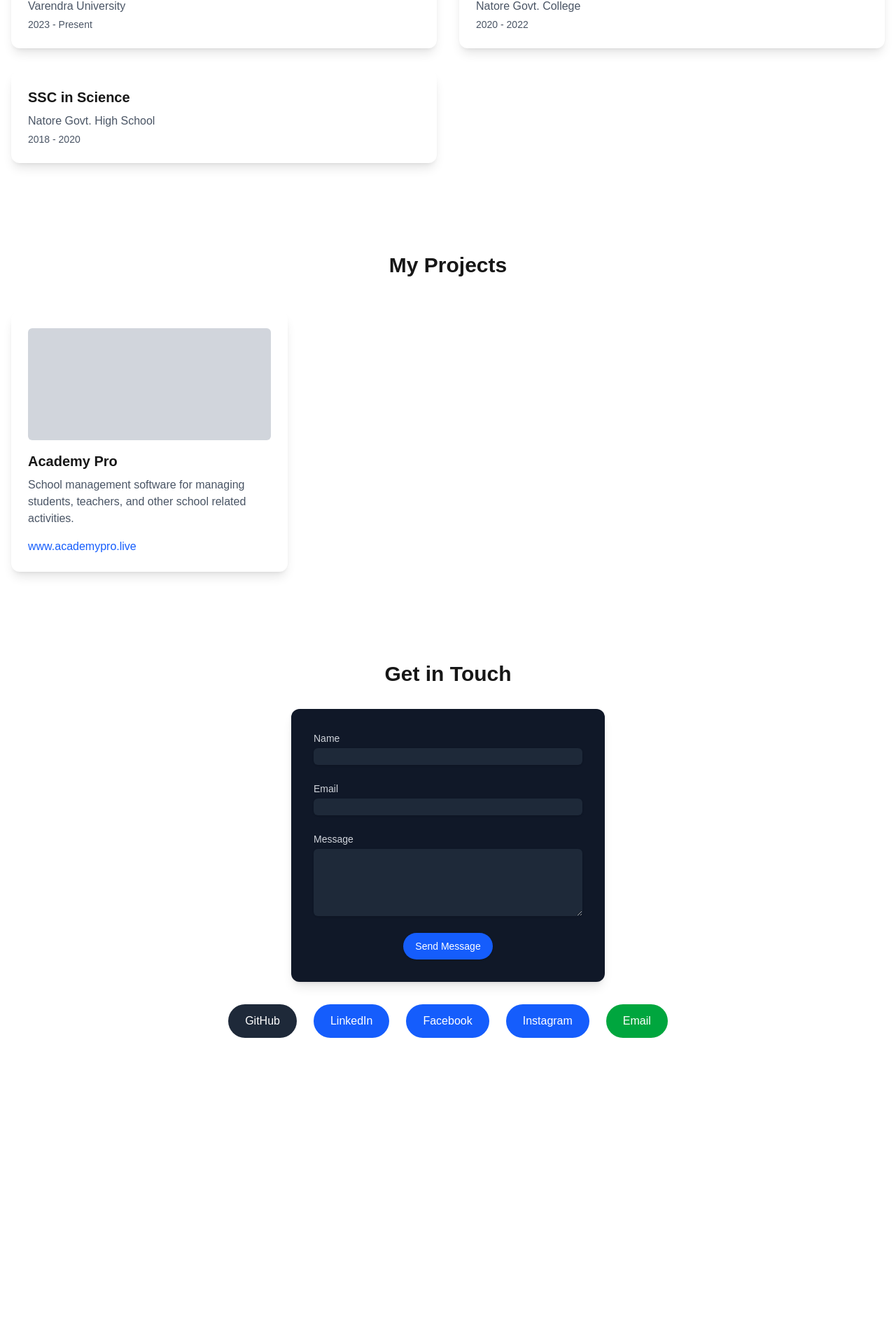
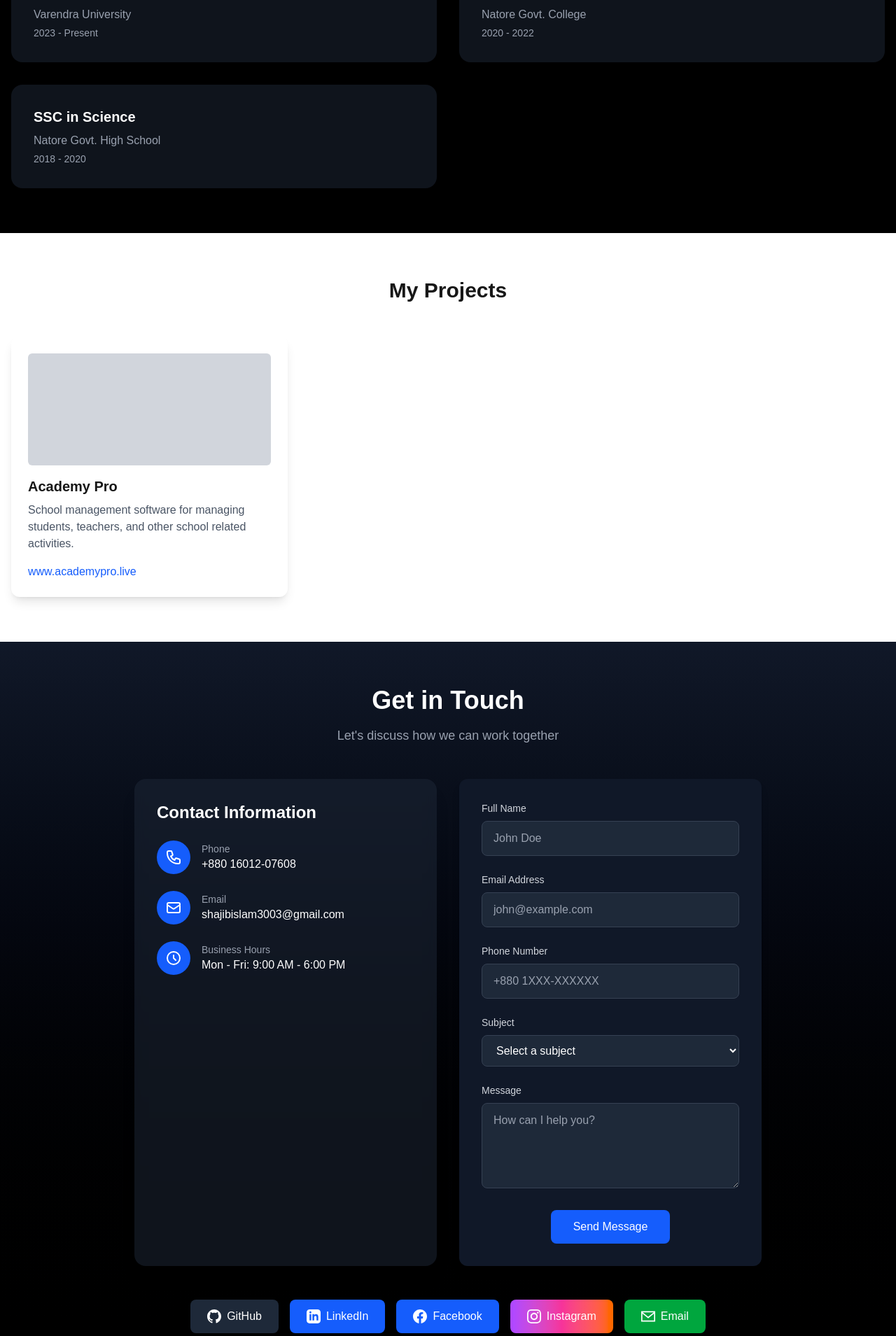
Before and after one commit to ra88ju/my-biodata, a Next.js app: page / in a window 1280 px wide. Shown: the part 1431-3340 px from the top of the page at 70% size. Before the commit the page ends 2978 px from the top, so only its background shows below. Built offline with nearby package versions, Linux system fonts and the light colour scheme.

Commit message:
Enhance education and contact sections: update styles for better visibility, add animations, and improve form fields for user interaction.

```diff
--- a/app/page.tsx
+++ b/app/page.tsx
@@ -173,27 +173,45 @@ export default function Home() {
         {/* =============================== */}
         {/*        EDUCATION SECTION        */}
         {/* =============================== */}
-        <section id="education" className="container mx-auto px-4 py-16">
-          <h2 className="text-3xl font-bold text-center mb-12">Education</h2>
+        <section id="education" className="container mx-auto px-4 py-16 bg-black dark:bg-black">
+          <h2 className="text-3xl md:text-4xl font-bold text-center text-white mb-12">Education</h2>
           <div className="grid grid-cols-1 md:grid-cols-2 gap-8">
             {/* Education Entry 1 */}
-            <div className="bg-white dark:bg-gray-800 rounded-xl p-6 shadow-lg hover:shadow-xl transition-shadow">
-              <h3 className="text-xl font-bold mb-2">BSc in Computer Science and Engineering</h3>
-              <p className="text-gray-600 dark:text-gray-300">Varendra University</p>
-              <p className="text-gray-600 dark:text-gray-300 text-sm mt-1">2023 - Present</p>
-            </div>
+            <motion.div
+              className="bg-gray-800/50 backdrop-blur-sm rounded-2xl p-8 shadow-xl hover:shadow-2xl transition-all duration-300 hover:-translate-y-2"
+              initial={{ opacity: 0, y: 50 }}
+              whileInView={{ opacity: 1, y: 0 }}
+              viewport={{ once: true, amount: 0.5 }}
+              transition={{ duration: 0.5 }}
+            >
+              <h3 className="text-xl font-bold mb-2 text-white">BSc in Computer Science and Engineering</h3>
+              <p className="text-gray-400 mb-1">Varendra University</p>
+              <p className="text-gray-400 text-sm">2023 - Present</p>
+            </motion.div>
             {/* Education Entry 2 */}
-            <div className="bg-white dark:bg-gray-800 rounded-xl p-6 shadow-lg hover:shadow-xl transition-shadow">
-              <h3 className="text-xl font-bold mb-2">HSC in Science</h3>
-              <p className="text-gray-600 dark:text-gray-300">Natore Govt. College</p>
-              <p className="text-gray-600 dark:text-gray-300 text-sm mt-1">2020 - 2022</p>
-            </div>
+            <motion.div
+              className="bg-gray-800/50 backdrop-blur-sm rounded-2xl p-8 shadow-xl hover:shadow-2xl transition-all duration-300 hover:-translate-y-2"
+              initial={{ opacity: 0, y: 50 }}
+              whileInView={{ opacity: 1, y: 0 }}
+              viewport={{ once: true, amount: 0.5 }}
+              transition={{ duration: 0.5, delay: 0.1 }}
+            >
+              <h3 className="text-xl font-bold mb-2 text-white">HSC in Science</h3>
+              <p className="text-gray-400 mb-1">Natore Govt. College</p>
+              <p className="text-gray-400 text-sm">2020 - 2022</p>
+            </motion.div>
             {/* Education Entry 3 */}
-            <div className="bg-white dark:bg-gray-800 rounded-xl p-6 shadow-lg hover:shadow-xl transition-shadow">
-              <h3 className="text-xl font-bold mb-2">SSC in Science</h3>
-              <p className="text-gray-600 dark:text-gray-300">Natore Govt. High School</p>
-              <p className="text-gray-600 dark:text-gray-300 text-sm mt-1">2018 - 2020</p>
-            </div>
+            <motion.div
+              className="bg-gray-800/50 backdrop-blur-sm rounded-2xl p-8 shadow-xl hover:shadow-2xl transition-all duration-300 hover:-translate-y-2"
+              initial={{ opacity: 0, y: 50 }}
+              whileInView={{ opacity: 1, y: 0 }}
+              viewport={{ once: true, amount: 0.5 }}
+              transition={{ duration: 0.5, delay: 0.2 }}
+            >
+              <h3 className="text-xl font-bold mb-2 text-white">SSC in Science</h3>
+              <p className="text-gray-400 mb-1">Natore Govt. High School</p>
+              <p className="text-gray-400 text-sm">2018 - 2020</p>
+            </motion.div>
 
             {/* Add more education entries as needed */}
           </div>
@@ -228,71 +246,175 @@ export default function Home() {
         {/* =============================== */}
         {/*        CONTACT SECTION          */}
         {/* =============================== */}
-        <section id="contact" className="container mx-auto px-4 py-16">
-          <div className="text-center">
-            <h2 className="text-3xl font-bold mb-8">Get in Touch</h2>
+        <section id="contact" className="container mx-auto px-4 py-16 bg-gradient-to-b from-gray-900 to-black">
+          <div className="max-w-4xl mx-auto">
+            <div className="text-center mb-12">
+              <h2 className="text-4xl font-bold mb-4 text-white">Get in Touch</h2>
+              <p className="text-gray-400 text-lg">Let's discuss how we can work together</p>
             </div>
-          <div className="max-w-md mx-auto">
+
+            <div className="grid md:grid-cols-2 gap-8">
+              {/* Contact Information */}
+              <div className="bg-gray-800/50 backdrop-blur-sm rounded-2xl p-8 shadow-xl">
+                <h3 className="text-2xl font-semibold text-white mb-6">Contact Information</h3>
+                <div className="space-y-6">
+                  <div className="flex items-center space-x-4">
+                    <div className="bg-blue-600 p-3 rounded-full">
+                      <svg className="w-6 h-6 text-white" fill="none" stroke="currentColor" viewBox="0 0 24 24">
+                        <path strokeLinecap="round" strokeLinejoin="round" strokeWidth="2" d="M3 5a2 2 0 012-2h3.28a1 1 0 01.948.684l1.498 4.493a1 1 0 01-.502 1.21l-2.257 1.13a11.042 11.042 0 005.516 5.516l1.13-2.257a1 1 0 011.21-.502l4.493 1.498a1 1 0 01.684.949V19a2 2 0 01-2 2h-1C9.716 21 3 14.284 3 6V5z" />
+                      </svg>
+                    </div>
+                    <div>
+                      <p className="text-gray-400 text-sm">Phone</p>
+                      <p className="text-white font-medium">+880 16012-07608</p>
+                    </div>
+                  </div>
+                  <div className="flex items-center space-x-4">
+                    <div className="bg-blue-600 p-3 rounded-full">
+                      <svg className="w-6 h-6 text-white" fill="none" stroke="currentColor" viewBox="0 0 24 24">
+                        <path strokeLinecap="round" strokeLinejoin="round" strokeWidth="2" d="M3 8l7.89 5.26a2 2 0 002.22 0L21 8M5 19h14a2 2 0 002-2V7a2 2 0 00-2-2H5a2 2 0 00-2 2v10a2 2 0 002 2z" />
+                      </svg>
+                    </div>
+                    <div>
+                      <p className="text-gray-400 text-sm">Email</p>
+                      <p className="text-white font-medium">shajibislam3003@gmail.com</p>
+                    </div>
+                  </div>
+                  <div className="flex items-center space-x-4">
+                    <div className="bg-blue-600 p-3 rounded-full">
+                      <svg className="w-6 h-6 text-white" fill="none" stroke="currentColor" viewBox="0 0 24 24">
+                        <path strokeLinecap="round" strokeLinejoin="round" strokeWidth="2" d="M12 8v4l3 3m6-3a9 9 0 11-18 0 9 9 0 0118 0z" />
+                      </svg>
+                    </div>
+                    <div>
+                      <p className="text-gray-400 text-sm">Business Hours</p>
+                      <p className="text-white font-medium">Mon - Fri: 9:00 AM - 6:00 PM</p>
+                    </div>
+                  </div>
+                </div>
+              </div>
+
               {/* Contact Form */}
               <form className="bg-gray-900 rounded-xl p-8 shadow-lg space-y-6">
                 <div>
-                <label htmlFor="name" className="block text-sm font-medium text-gray-300">Name</label>
-                <input type="text" id="name" name="name" className="mt-1 block w-full rounded-md border-gray-700 bg-gray-800 text-white shadow-sm focus:border-blue-500 focus:ring-blue-500" />
+                  <label htmlFor="name" className="block text-sm font-medium text-gray-300 mb-2">Full Name</label>
+                  <input
+                    type="text"
+                    id="name"
+                    name="name"
+                    className="w-full px-4 py-3 rounded-lg bg-gray-800 border border-gray-700 text-white placeholder-gray-400 focus:outline-none focus:ring-2 focus:ring-blue-500 focus:border-transparent transition-all duration-200"
+                    placeholder="John Doe"
+                  />
                 </div>
                 <div>
-                <label htmlFor="email" className="block text-sm font-medium text-gray-300">Email</label>
-                <input type="email" id="email" name="email" className="mt-1 block w-full rounded-md border-gray-700 bg-gray-800 text-white shadow-sm focus:border-blue-500 focus:ring-blue-500" />
+                  <label htmlFor="email" className="block text-sm font-medium text-gray-300 mb-2">Email Address</label>
+                  <input
+                    type="email"
+                    id="email"
+                    name="email"
+                    className="w-full px-4 py-3 rounded-lg bg-gray-800 border border-gray-700 text-white placeholder-gray-400 focus:outline-none focus:ring-2 focus:ring-blue-500 focus:border-transparent transition-all duration-200"
+                    placeholder="john@example.com"
+                  />
                 </div>
                 <div>
-                <label htmlFor="message" className="block text-sm font-medium text-gray-300">Message</label>
-                <textarea id="message" name="message" rows={4} className="mt-1 block w-full rounded-md border-gray-700 bg-gray-800 text-white shadow-sm focus:border-blue-500 focus:ring-blue-500"></textarea>
+                  <label htmlFor="phone" className="block text-sm font-medium text-gray-300 mb-2">Phone Number</label>
+                  <input
+                    type="tel"
+                    id="phone"
+                    name="phone"
+                    className="w-full px-4 py-3 rounded-lg bg-gray-800 border border-gray-700 text-white placeholder-gray-400 focus:outline-none focus:ring-2 focus:ring-blue-500 focus:border-transparent transition-all duration-200"
+                    placeholder="+880 1XXX-XXXXXX"
+                  />
+                </div>
+                <div>
+                  <label htmlFor="subject" className="block text-sm font-medium text-gray-300 mb-2">Subject</label>
+                  <select
+                    id="subject"
+                    name="subject"
+                    className="w-full px-4 py-3 rounded-lg bg-gray-800 border border-gray-700 text-white focus:outline-none focus:ring-2 focus:ring-blue-500 focus:border-transparent transition-all duration-200"
+                  >
+                    <option value="">Select a subject</option>
+                    <option value="project">Project Inquiry</option>
+                    <option value="job">Job Opportunity</option>
+                    <option value="collaboration">Collaboration</option>
+                    <option value="other">Other</option>
+                  </select>
+                </div>
+                <div>
+                  <label htmlFor="message" className="block text-sm font-medium text-gray-300 mb-2">Message</label>
+                  <textarea
+                    id="message"
+                    name="message"
+                    rows={4}
+                    className="w-full px-4 py-3 rounded-lg bg-gray-800 border border-gray-700 text-white placeholder-gray-400 focus:outline-none focus:ring-2 focus:ring-blue-500 focus:border-transparent transition-all duration-200"
+                    placeholder="How can I help you?"
+                  ></textarea>
                 </div>
                 <div className="text-center">
-                <button type="submit" className="inline-flex justify-center py-2 px-4 border border-transparent shadow-sm text-sm font-medium rounded-full text-white bg-blue-600 hover:bg-blue-700 focus:outline-none focus:ring-2 focus:ring-offset-2 focus:ring-blue-500 transition-colors">
+                  <button
+                    type="submit"
+                    className="w-full md:w-auto bg-blue-600 text-white px-8 py-3 rounded-lg font-medium hover:bg-blue-700 focus:outline-none focus:ring-2 focus:ring-blue-500 focus:ring-offset-2 focus:ring-offset-gray-800 transition-all duration-200 transform hover:scale-[1.02]"
+                  >
                     Send Message
                   </button>
                 </div>
               </form>
+            </div>
 
             {/* Social Links */}
-            <div className="flex justify-center gap-6 mt-8">
+            <div className="flex flex-wrap justify-center gap-4 mt-12">
               <a
                 href="https://github.com/ra88ju"
                 target="_blank"
                 rel="noopener noreferrer"
-                className="bg-gray-800 text-white px-6 py-3 rounded-full hover:bg-gray-700 transition-all duration-300 hover:scale-110"
+                className="flex items-center space-x-2 bg-gray-800 text-white px-6 py-3 rounded-lg hover:bg-gray-700 transition-all duration-300 hover:scale-105"
               >
-                GitHub
+                <svg className="w-5 h-5" fill="currentColor" viewBox="0 0 24 24">
+                  <path d="M12 0c-6.626 0-12 5.373-12 12 0 5.302 3.438 9.8 8.207 11.387.599.111.793-.261.793-.577v-2.234c-3.338.726-4.033-1.416-4.033-1.416-.546-1.387-1.333-1.756-1.333-1.756-1.089-.745.083-.729.083-.729 1.205.084 1.839 1.237 1.839 1.237 1.07 1.834 2.807 1.304 3.492.997.107-.775.418-1.305.762-1.604-2.665-.305-5.467-1.334-5.467-5.931 0-1.311.469-2.381 1.236-3.221-.124-.303-.535-1.524.117-3.176 0 0 1.008-.322 3.301 1.23.957-.266 1.983-.399 3.003-.404 1.02.005 2.047.138 3.006.404 2.291-1.552 3.297-1.23 3.297-1.23.653 1.653.242 2.874.118 3.176.77.84 1.235 1.911 1.235 3.221 0 4.609-2.807 5.624-5.479 5.921.43.372.823 1.102.823 2.222v3.293c0 .319.192.694.801.576 4.765-1.589 8.199-6.086 8.199-11.386 0-6.627-5.373-12-12-12z"/>
+                </svg>
+                <span>GitHub</span>
               </a>
               <a
                 href="https://linkedin.com"
                 target="_blank"
                 rel="noopener noreferrer"
-                className="bg-blue-600 text-white px-6 py-3 rounded-full hover:bg-blue-700 transition-all duration-300 hover:scale-110"
+                className="flex items-center space-x-2 bg-blue-600 text-white px-6 py-3 rounded-lg hover:bg-blue-700 transition-all duration-300 hover:scale-105"
               >
-                LinkedIn
+                <svg className="w-5 h-5" fill="currentColor" viewBox="0 0 24 24">
+                  <path d="M19 0h-14c-2.761 0-5 2.239-5 5v14c0 2.761 2.239 5 5 5h14c2.762 0 5-2.239 5-5v-14c0-2.761-2.238-5-5-5zm-11 19h-3v-11h3v11zm-1.5-12.268c-.966 0-1.75-.79-1.75-1.764s.784-1.764 1.75-1.764 1.75.79 1.75 1.764-.783 1.764-1.75 1.764zm13.5 12.268h-3v-5.604c0-3.368-4-3.113-4 0v5.604h-3v-11h3v1.765c1.396-2.586 7-2.777 7 2.476v6.759z"/>
+                </svg>
+                <span>LinkedIn</span>
               </a>
               <a
                 href="https://www.facebook.com/dmshajib.islamraju"
                 target="_blank"
                 rel="noopener noreferrer"
-                className="bg-blue-600 text-white px-6 py-3 rounded-full hover:bg-blue-700 transition-all duration-300 hover:scale-110"
+                className="flex items-center space-x-2 bg-blue-600 text-white px-6 py-3 rounded-lg hover:bg-blue-700 transition-all duration-300 hover:scale-105"
               >
-                Facebook
+                <svg className="w-5 h-5" fill="currentColor" viewBox="0 0 24 24">
+                  <path d="M24 12.073c0-6.627-5.373-12-12-12s-12 5.373-12 12c0 5.99 4.388 10.954 10.125 11.854v-8.385H7.078v-3.47h3.047V9.43c0-3.007 1.792-4.669 4.533-4.669 1.312 0 2.686.235 2.686.235v2.953H15.83c-1.491 0-1.956.925-1.956 1.874v2.25h3.328l-.532 3.47h-2.796v8.385C19.612 23.027 24 18.062 24 12.073z"/>
+                </svg>
+                <span>Facebook</span>
               </a>
               <a
                 href="https://www.instagram.com/dmshajib.islamraju/?__pwa=1"
                 target="_blank"
                 rel="noopener noreferrer"
-                className="bg-blue-600 text-white px-6 py-3 rounded-full hover:bg-blue-700 transition-all duration-300 hover:scale-110"
+                className="flex items-center space-x-2 bg-gradient-to-r from-purple-500 via-pink-500 to-orange-500 text-white px-6 py-3 rounded-lg hover:opacity-90 transition-all duration-300 hover:scale-105"
               >
-                Instagram
+                <svg className="w-5 h-5" fill="currentColor" viewBox="0 0 24 24">
+                  <path d="M12 2.163c3.204 0 3.584.012 4.85.07 3.252.148 4.771 1.691 4.919 4.919.058 1.265.069 1.645.069 4.849 0 3.205-.012 3.584-.069 4.849-.149 3.225-1.664 4.771-4.919 4.919-1.266.058-1.644.07-4.85.07-3.204 0-3.584-.012-4.849-.07-3.26-.149-4.771-1.699-4.919-4.92-.058-1.265-.07-1.644-.07-4.849 0-3.204.013-3.583.07-4.849.149-3.227 1.664-4.771 4.919-4.919 1.266-.059 1.645-.069 4.849-.069zm0-2.163c-3.259 0-3.667.014-4.947.072-4.358.2-6.78 2.618-6.98 6.98-.059 1.281-.073 1.689-.073 4.948 0 3.259.014 3.668.072 4.948.2 4.358 2.618 6.78 6.98 6.98 1.281.058 1.689.072 4.948.072 3.259 0 3.668-.014 4.948-.072 4.354-.2 6.782-2.618 6.979-6.98.059-1.28.073-1.689.073-4.948 0-3.259-.014-3.667-.072-4.947-.196-4.354-2.617-6.78-6.979-6.98-1.281-.059-1.69-.073-4.949-.073zm0 5.838c-3.403 0-6.162 2.759-6.162 6.162s2.759 6.163 6.162 6.163 6.162-2.759 6.162-6.163c0-3.403-2.759-6.162-6.162-6.162zm0 10.162c-2.209 0-4-1.79-4-4 0-2.209 1.791-4 4-4s4 1.791 4 4c0 2.21-1.791 4-4 4zm6.406-11.845c-.796 0-1.441.645-1.441 1.44s.645 1.44 1.441 1.44c.795 0 1.439-.645 1.439-1.44s-.644-1.44-1.439-1.44z"/>
+                </svg>
+                <span>Instagram</span>
               </a>
               <a
-                href="shajibislam3003@gmail.com"
-                className="bg-green-600 text-white px-6 py-3 rounded-full hover:bg-green-700 transition-all duration-300 hover:scale-110"
+                href="mailto:shajibislam3003@gmail.com"
+                className="flex items-center space-x-2 bg-green-600 text-white px-6 py-3 rounded-lg hover:bg-green-700 transition-all duration-300 hover:scale-105"
               >
-                Email
+                <svg className="w-5 h-5" fill="currentColor" viewBox="0 0 24 24">
+                  <path d="M0 3v18h24v-18h-24zm21.518 2l-9.518 7.713-9.518-7.713h19.036zm-19.518 14v-11.817l10 8.104 10-8.104v11.817h-20z"/>
+                </svg>
+                <span>Email</span>
               </a>
             </div>
           </div>
```
Lines whose indentation alone changed are shown as unchanged.
